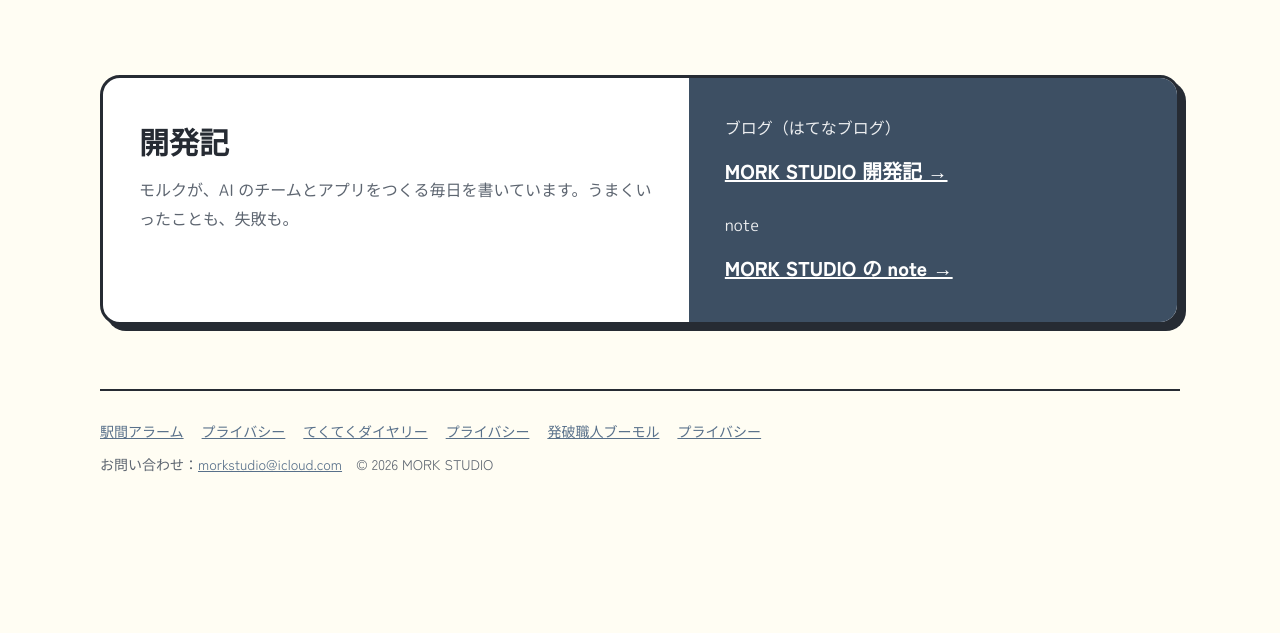
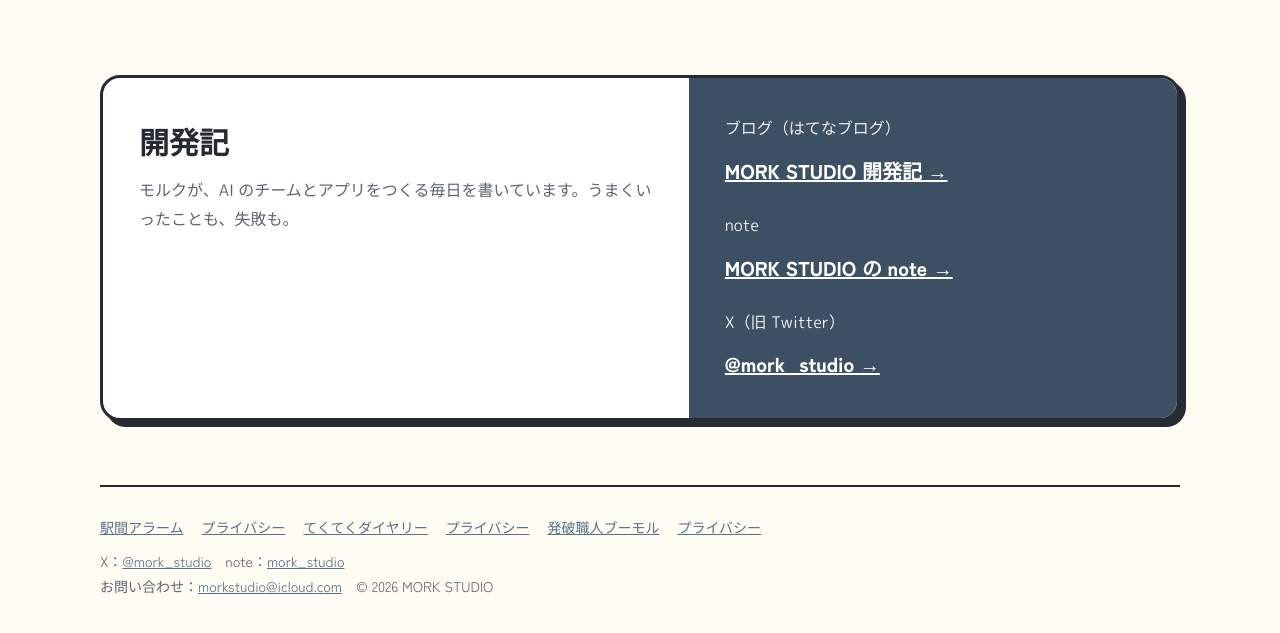
Before and after one commit to moanoco-mork/mork-studio, a plain HTML site: page index.html in a window 1280 px wide. Shown: the part 1342-1975 px from the top of the page. Before the commit the page ends 1863 px from the top, so only its background shows below. Drawn offline with Linux system fonts and the light colour scheme; a web font is replaced by a local one.

Commit message:
トップに X（@mork_studio）へのリンクを追加
Co-Authored-By: Claude Opus 5.5 <noreply@anthropic.com>
Claude-Session: https://claude.ai/code/session_01WoLvv3NPmbHqZGSrNw6YRV

```diff
--- a/index.html
+++ b/index.html
@@ -133,11 +133,12 @@ footer ul{list-style:none;margin:0 0 8px;padding:0;display:flex;flex-wrap:wrap;g
 
   <section class="blog">
     <div class="l"><h2>開発記</h2><p class="sec-note">モルクが、AI のチームとアプリをつくる毎日を書いています。うまくいったことも、失敗も。</p></div>
-    <div class="r"><span>ブログ（はてなブログ）</span><a href="https://mork-studio.hatenablog.com/">MORK STUDIO 開発記 →</a><span>note</span><a href="https://note.com/mork_studio">MORK STUDIO の note →</a></div>
+    <div class="r"><span>ブログ（はてなブログ）</span><a href="https://mork-studio.hatenablog.com/">MORK STUDIO 開発記 →</a><span>note</span><a href="https://note.com/mork_studio">MORK STUDIO の note →</a><span>X（旧 Twitter）</span><a href="https://x.com/mork_studio">@mork_studio →</a></div>
   </section>
 
   <footer>
     <ul id="support-links"></ul>
+    <div>X：<a href="https://x.com/mork_studio">@mork_studio</a>　note：<a href="https://note.com/mork_studio">mork_studio</a></div>
     <div>お問い合わせ：<a href="mailto:morkstudio@icloud.com">morkstudio@icloud.com</a>　&copy; <span id="year">2026</span> MORK STUDIO</div>
   </footer>
 </div>
```
